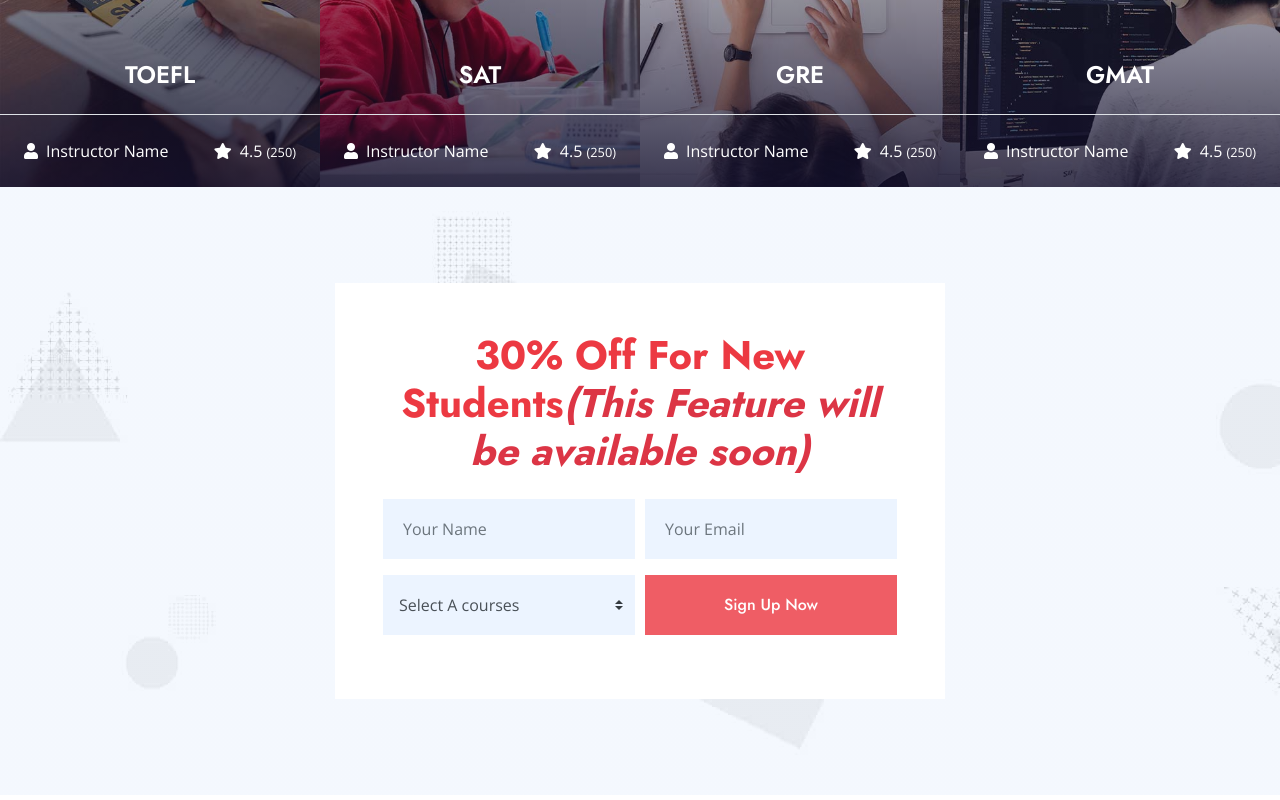
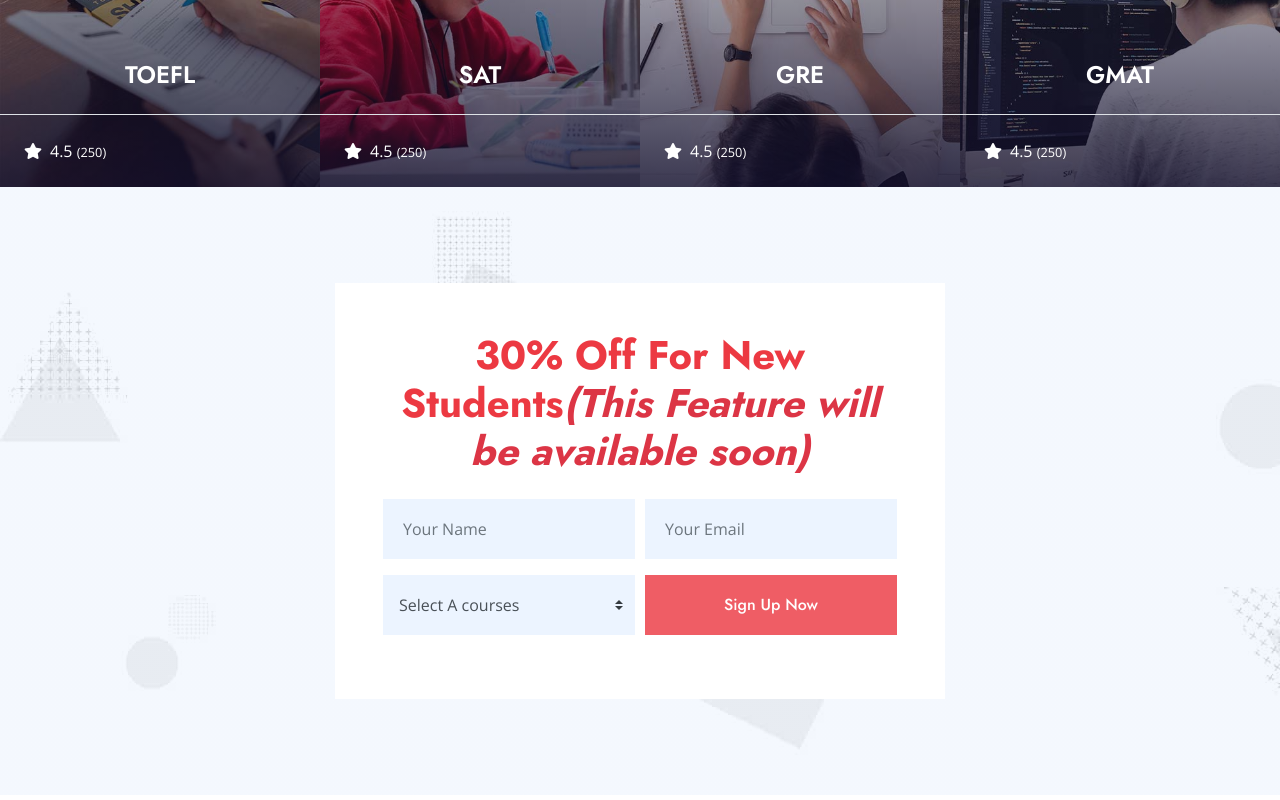
Before and after one commit to Ganesh149/under-maintenance, a plain HTML site: page index.html in a window 1280 px wide. Shown: the part 3080-3880 px from the top of the page. Drawn offline with nearby package versions, Linux system fonts and the light colour scheme.

Commit message:
Spell correction

```diff
--- a/index.html
+++ b/index.html
@@ -83,7 +83,7 @@
                         <div class="dropdown-menu m-0">
                             <a href="#" class="dropdown-item">Japan</a>
                             <a href="#" class="dropdown-item">Australia</a>
-                            <a href="#" class="dropdown-item">Caneda</a>
+                            <a href="#" class="dropdown-item">Canada</a>
                             <a href="#" class="dropdown-item">USA</a>
                             <a href="#" class="dropdown-item">New Zealand</a>
                             <a href="#" class="dropdown-item">Denmark</a>
@@ -241,7 +241,6 @@
                     <h4 class="text-center text-white px-3">IELTS</h4>
                     <div class="border-top w-100 mt-3">
                         <div class="d-flex justify-content-between p-4">
-                            <span class="text-white"><i class="fa fa-user mr-2"></i>Instructor Name</span>
                             <span class="text-white"><i class="fa fa-star mr-2"></i>4.5 <small>(250)</small></span>
                         </div>
                     </div>
@@ -256,7 +255,6 @@
                     <h4 class="text-center text-white px-3">TOEFL</h4>
                     <div class="border-top w-100 mt-3">
                         <div class="d-flex justify-content-between p-4">
-                            <span class="text-white"><i class="fa fa-user mr-2"></i>Instructor Name</span>
                             <span class="text-white"><i class="fa fa-star mr-2"></i>4.5 <small>(250)</small></span>
                         </div>
                     </div>
@@ -271,7 +269,6 @@
                     <h4 class="text-center text-white px-3">SAT</h4>
                     <div class="border-top w-100 mt-3">
                         <div class="d-flex justify-content-between p-4">
-                            <span class="text-white"><i class="fa fa-user mr-2"></i>Instructor Name</span>
                             <span class="text-white"><i class="fa fa-star mr-2"></i>4.5 <small>(250)</small></span>
                         </div>
                     </div>
@@ -286,7 +283,6 @@
                     <h4 class="text-center text-white px-3">GRE</h4>
                     <div class="border-top w-100 mt-3">
                         <div class="d-flex justify-content-between p-4">
-                            <span class="text-white"><i class="fa fa-user mr-2"></i>Instructor Name</span>
                             <span class="text-white"><i class="fa fa-star mr-2"></i>4.5 <small>(250)</small></span>
                         </div>
                     </div>
@@ -301,7 +297,6 @@
                     <h4 class="text-center text-white px-3">GMAT</h4>
                     <div class="border-top w-100 mt-3">
                         <div class="d-flex justify-content-between p-4">
-                            <span class="text-white"><i class="fa fa-user mr-2"></i>Instructor Name</span>
                             <span class="text-white"><i class="fa fa-star mr-2"></i>4.5 <small>(250)</small></span>
                         </div>
                     </div>
@@ -316,7 +311,6 @@
                     <h4 class="text-center text-white px-3">PTE</h4>
                     <div class="border-top w-100 mt-3">
                         <div class="d-flex justify-content-between p-4">
-                            <span class="text-white"><i class="fa fa-user mr-2"></i>Instructor Name</span>
                             <span class="text-white"><i class="fa fa-star mr-2"></i>4.5 <small>(250)</small></span>
                         </div>
                     </div>
@@ -392,7 +386,7 @@
                 <div class="team-item">
                     <img class="img-fluid w-100" src="img/caneda.jpg" alt="">
                     <div class="bg-light text-center p-4">
-                        <h5 class="mb-3">Caneda</h5>
+                        <h5 class="mb-3">Canada</h5>
                         <p class="mb-2">GRE, PTE, IELTS</p>
                     </div>
                 </div>
```
